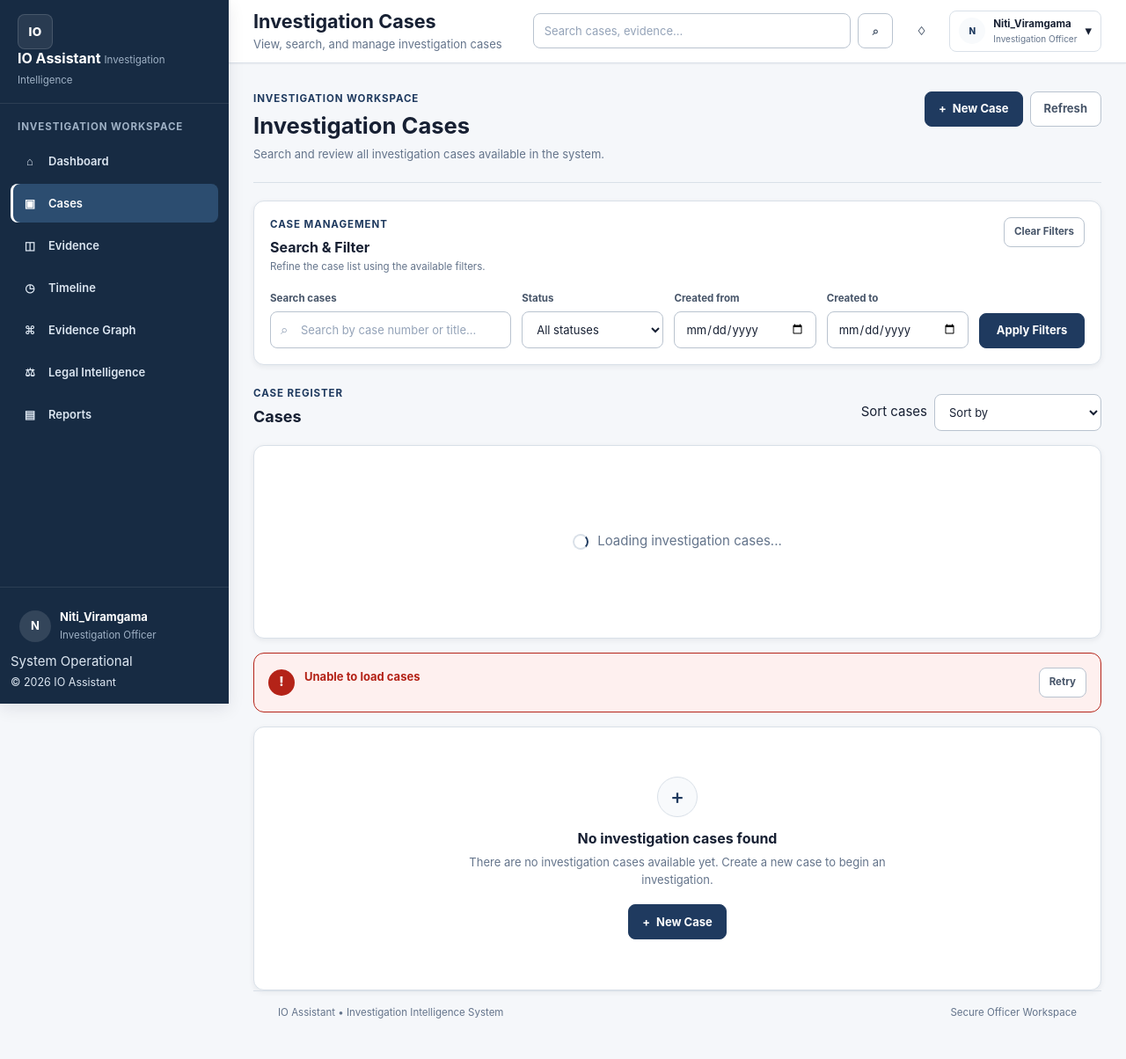
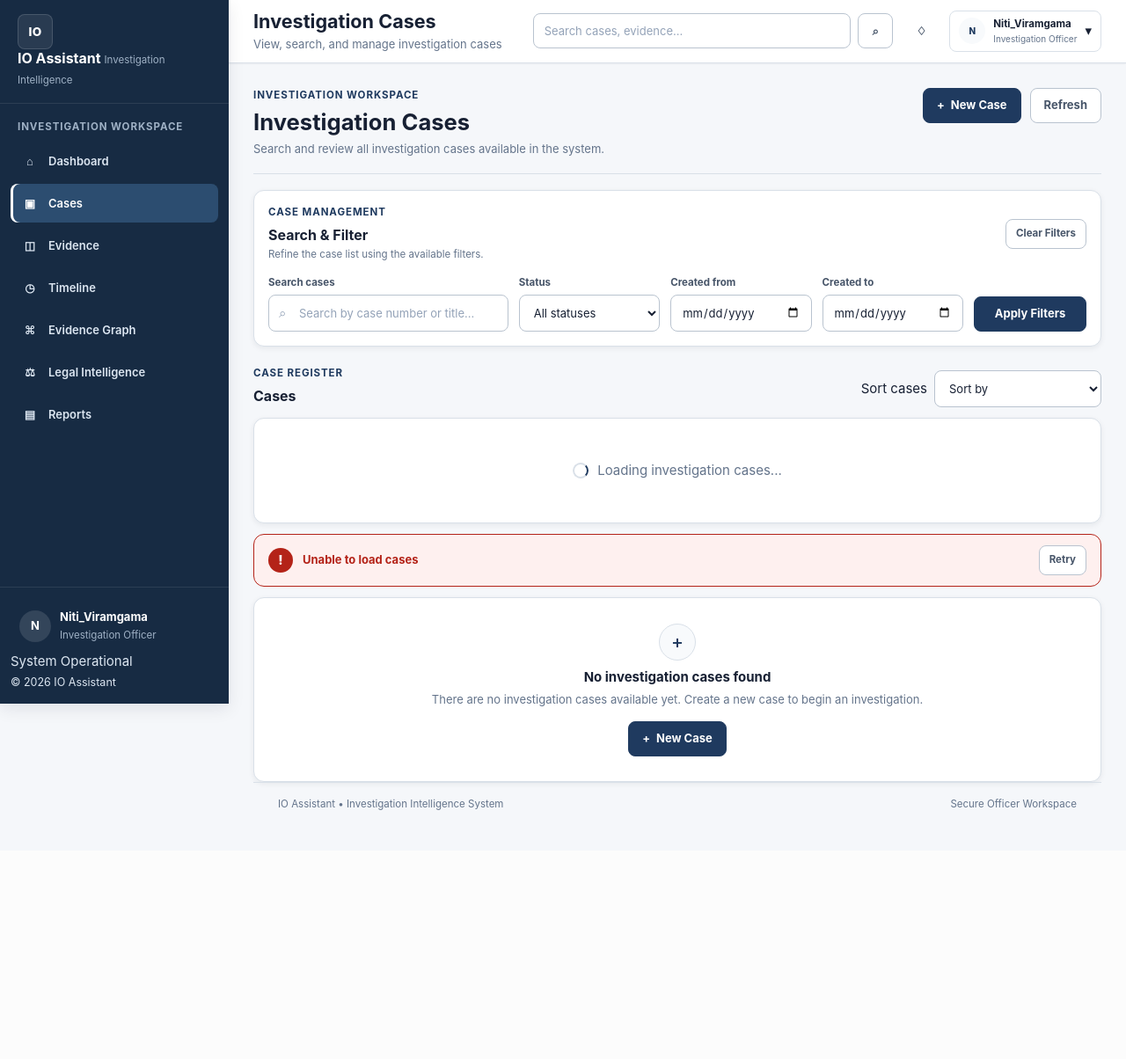
Before and after one commit to nitiviramgama/InvestigationAssistant, a Django app: page /cases/ in a window 1280 px wide. Shown: the whole page at 88% size. After the commit the page ends 921 px from the top, so only its background shows below. Run offline with Django 5.2, Linux system fonts and the light colour scheme; a user stored in the database is signed in; data that the repository does not hold is empty.

Commit message:
Fix cases page formatting

```diff
--- a/static/css/case.css
+++ b/static/css/case.css
@@ -785,3 +785,218 @@
     }
 
 }
+
+/* ==========================================================================
+   CASES PAGE — COMPACT LAYOUT PATCH
+   ========================================================================== */
+
+/* Keep the page header compact and aligned with the global header. */
+.case-list-page {
+    width: 100%;
+    max-width: 1440px;
+    margin: 0 auto;
+}
+
+.case-list-header {
+    padding: 0 0 18px;
+    margin-bottom: 18px;
+    border-bottom: 1px solid var(--color-border);
+}
+
+.case-list-header h1 {
+    margin-bottom: 4px;
+}
+
+.case-list-actions {
+    gap: 10px;
+}
+
+/* Filter card: compact but spacious enough for labels and controls. */
+.case-list-toolbar {
+    gap: 14px;
+    padding: 16px;
+    margin-bottom: 22px;
+}
+
+.case-list-toolbar-header {
+    align-items: center;
+}
+
+.case-list-toolbar-header h2 {
+    font-size: var(--font-size-lg);
+}
+
+.case-list-filters {
+    grid-template-columns: minmax(250px, 1.7fr)
+                       minmax(160px, 1fr)
+                       minmax(160px, 1fr)
+                       minmax(160px, 1fr)
+                       auto;
+    gap: 12px;
+    align-items: end;
+}
+
+.case-filter-group label {
+    margin-bottom: 5px;
+}
+
+.case-filter-actions .btn {
+    min-width: 128px;
+    min-height: 40px;
+}
+
+/* Results heading */
+.case-results-summary {
+    margin-bottom: 12px;
+}
+
+.case-results-summary h2 {
+    font-size: var(--font-size-lg);
+}
+
+.case-results-meta {
+    margin-top: 3px;
+}
+
+/* Loading state — do not let it consume most of the viewport. */
+.case-list-loading {
+    min-height: 120px;
+    padding: 24px;
+    margin-top: 12px;
+    box-sizing: border-box;
+}
+
+.case-loading-spinner {
+    width: 18px;
+    height: 18px;
+}
+
+/* Empty state — compact and visually balanced. */
+.case-list-empty {
+    min-height: 210px;
+    padding: 28px 24px;
+    margin-top: 12px;
+    box-sizing: border-box;
+}
+
+.case-empty-icon {
+    width: 42px;
+    height: 42px;
+    margin-bottom: 10px;
+    font-size: 21px;
+}
+
+.case-list-empty h3 {
+    font-size: var(--font-size-md);
+}
+
+.case-list-empty p {
+    max-width: 560px;
+    margin: 6px 0 14px;
+}
+
+/* Error state */
+.case-list-error {
+    min-height: 58px;
+    padding: 12px 16px;
+    margin-top: 12px;
+    box-sizing: border-box;
+}
+
+.case-error-content {
+    align-items: center;
+}
+
+.case-error-icon {
+    width: 28px;
+    height: 28px;
+    flex-basis: 28px;
+}
+
+/* Dynamically rendered JS status classes use case-status--... */
+.case-status--open,
+.case-status--active {
+    display: inline-flex;
+    align-items: center;
+    gap: 7px;
+    padding: 5px 9px;
+    border: 1px solid rgba(31, 58, 95, 0.18);
+    border-radius: 999px;
+    background: var(--color-primary-light);
+    color: var(--color-primary);
+    font-size: var(--font-size-xs);
+    font-weight: 700;
+    line-height: 1;
+}
+
+.case-status--pending,
+.case-status--review {
+    display: inline-flex;
+    align-items: center;
+    gap: 7px;
+    padding: 5px 9px;
+    border: 1px solid var(--color-border);
+    border-radius: 999px;
+    background: var(--color-warning-light);
+    color: var(--color-warning);
+    font-size: var(--font-size-xs);
+    font-weight: 700;
+    line-height: 1;
+}
+
+.case-status--completed,
+.case-status--resolved,
+.case-status--closed {
+    display: inline-flex;
+    align-items: center;
+    gap: 7px;
+    padding: 5px 9px;
+    border: 1px solid var(--color-border);
+    border-radius: 999px;
+    background: var(--color-success-light);
+    color: var(--color-success);
+    font-size: var(--font-size-xs);
+    font-weight: 700;
+    line-height: 1;
+}
+
+.case-status--rejected {
+    display: inline-flex;
+    align-items: center;
+    gap: 7px;
+    padding: 5px 9px;
+    border: 1px solid var(--color-border);
+    border-radius: 999px;
+    background: var(--color-danger-light);
+    color: var(--color-danger);
+    font-size: var(--font-size-xs);
+    font-weight: 700;
+    line-height: 1;
+}
+
+/* Mobile */
+@media (max-width: 1100px) {
+    .case-list-filters {
+        grid-template-columns: minmax(220px, 1.5fr)
+                           repeat(2, minmax(150px, 1fr));
+    }
+
+    .case-filter-actions {
+        grid-column: 1 / -1;
+        justify-content: flex-end;
+    }
+}
+
+@media (max-width: 760px) {
+    .case-list-toolbar {
+        padding: 14px;
+    }
+
+    .case-list-loading {
+        min-height: 110px;
+    }
+
+    .case-list-empty {
+        min-height: 190px;
+    }
+}
```
